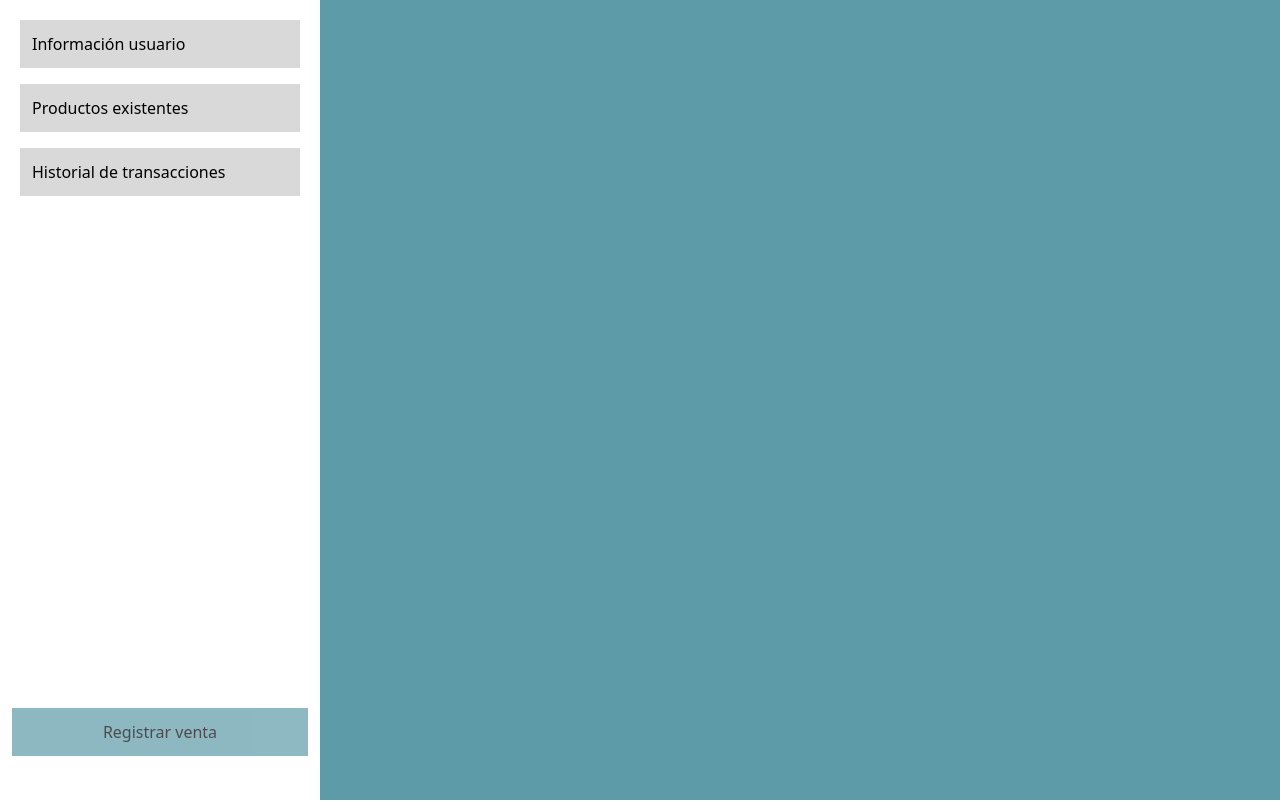
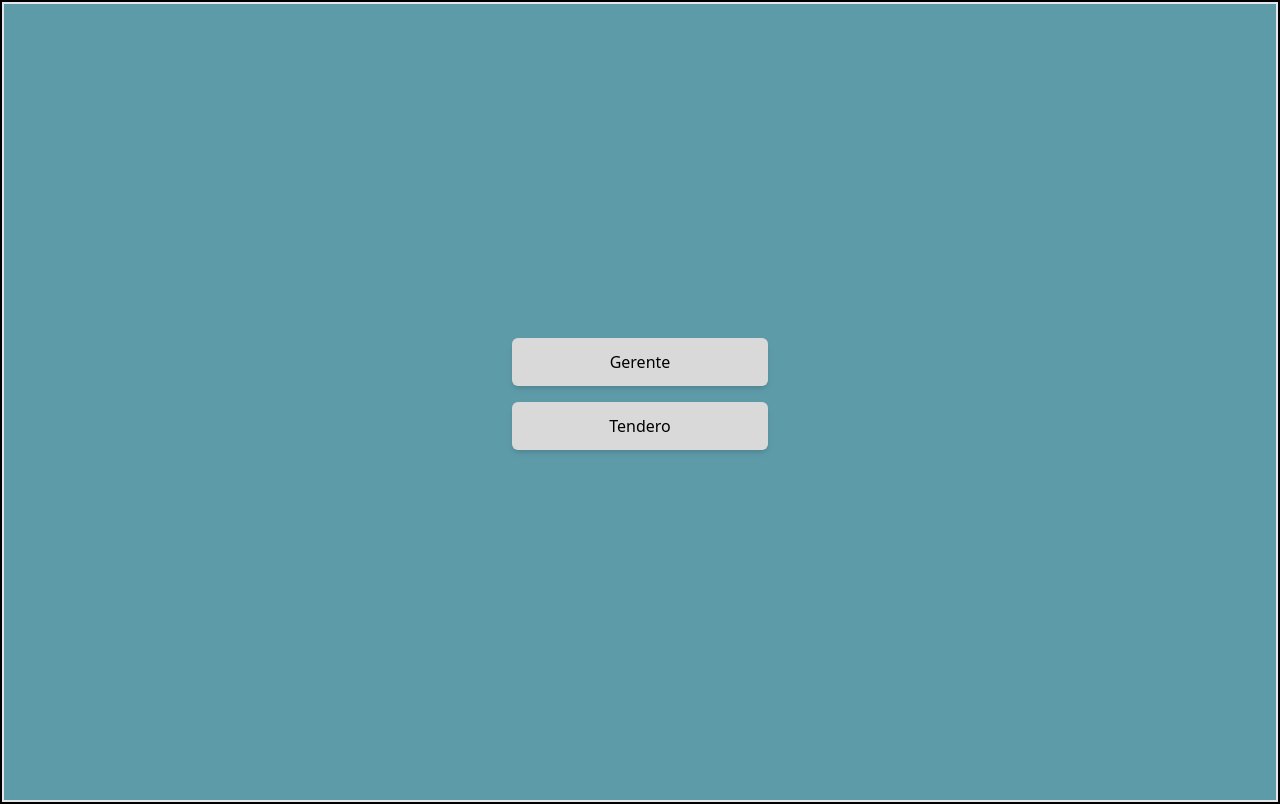
Before and after one commit to bermudez05/elmono-app, a React (Create React App) app: page / in a window 1280 px wide. Built offline with nearby package versions, Linux system fonts and the light colour scheme.

Commit message:
Cambios estructura

```diff
--- a/server.js
+++ b/server.js
@@ -11,7 +11,7 @@ app.use(express.json());
 const db_elmono = mysql.createConnection({
     host: 'localhost',
     user: 'root',
-    // Aqui va la contraseña de tu mysql
+    // Aquí va la contraseña de tu mysql
     password: '',
     database: 'bd_proyecto_tienda',
 });
--- a/src/App.js
+++ b/src/App.js
@@ -1,12 +1,21 @@
 import './App.css';
-import {BrowserRouter} from "react-router-dom";
+import {BrowserRouter, Navigate, Route, Routes} from "react-router-dom";
 import Home from "./components/HomeComponent";
+import GerentePage from "./pages/GerentePage";
+import React from "react";
+import ProductsView from "./pages/ProductsPages";
 
 function App() {
     return (
         <BrowserRouter>
-            <div>
-                <Home/>
+            <div className="bg-color1 min-h-screen border-2 border-black">
+                <Routes>
+                    <Route path="*" element={<Navigate to="/" replace/>}/>
+                    <Route path="/" element={<Home/>}/>
+                    <Route path="/gerente" element={<GerentePage/>}>
+                        <Route path={"productos"} element={<ProductsView/>}/>
+                    </Route>
+                </Routes>
             </div>
         </BrowserRouter>
     );
--- a/src/components/HomeComponent.jsx
+++ b/src/components/HomeComponent.jsx
@@ -1,15 +1,15 @@
-import Menu from "./MenuComponent";
 import React from "react";
-import {Route, Routes} from "react-router-dom";
-import ProductsView from "../pages/ProductsPages";
+import {Link} from "react-router-dom";
 
 function Home() {
     return (
-        <div className="flex flex-row min-h-screen bg-color1">
-            <Menu/>
-            <Routes>
-                <Route path="/products" element={<ProductsView/>}/>
-            </Routes>
+        <div className="border-2 min-h-screen flex justify-center items-center flex-col">
+            <div className="w-64 flex justify-center rounded-md shadow-md mb-4 p-3 bg-color2">
+                <Link to="/gerente">Gerente</Link>
+            </div>
+            <div className="w-64 flex justify-center rounded-md shadow-md mb-4 p-3 bg-color2">
+                <Link to="/tendero">Tendero</Link>
+            </div>
         </div>
     )
 }
--- a/src/components/MenuComponent.jsx
+++ b/src/components/MenuComponentGerente.jsx
@@ -8,7 +8,7 @@ function Menu() {
                 Información usuario
             </div>
             <div className="mb-4 p-3 bg-color2">
-                <Link to="/products">Productos existentes</Link>
+                <Link to="productos">Productos existentes</Link>
             </div>
             <div className="mb-4 p-3 bg-color2">
                 Historial de transacciones
--- /dev/null
+++ b/src/pages/GerentePage.jsx
@@ -0,0 +1,13 @@
+import Menu from "../components/MenuComponentGerente";
+import {Outlet} from "react-router-dom";
+
+function GerentePage() {
+    return (
+        <div className="flex flex-row min-h-screen">
+            <Menu/>
+            <Outlet/>
+        </div>
+    )
+}
+
+export default GerentePage;
```
